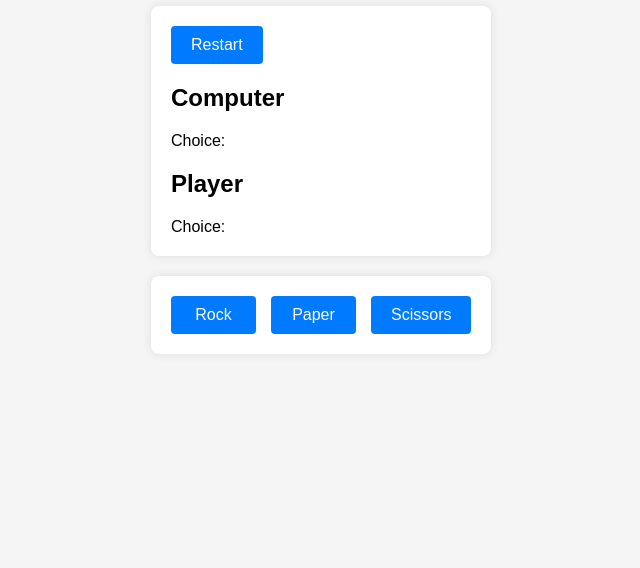
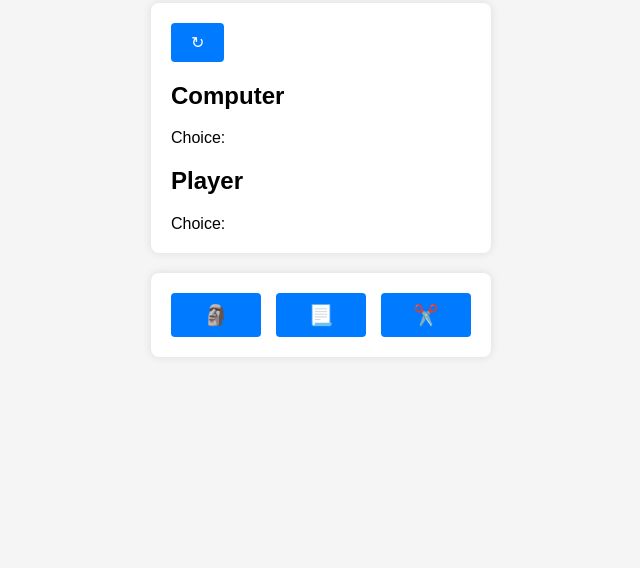
Before and after one commit to a169n/paper-rock-scissors, a plain HTML site: page index.html in a window 1280 px wide. Shown: the part 232-800 px from the top of the page, without its empty margins (319-959 px from the left). Drawn offline with Linux system fonts and the light colour scheme.

Commit message:
changed text to emojis :D

```diff
--- a/index.html
+++ b/index.html
@@ -11,23 +11,22 @@
 <body>
      <h1>Rock, Paper, Scissors</h1>
      <section>
-          <button id="restart">Restart</button>
+          <button id="restart">↻</button>
           <h2>Computer</h2>
           <div>Choice: <span id="comp"></span></div>
           <h2>Player</h2>
           <div>Choice: <span id="player"></span></div>
      </section>
      <section id="player-btns">
-          <button class="btn" id="btn-rock" data-value="Rock 🗿">Rock</button>
-          <button class="btn" id="btn-paper" data-value="Paper 📃">Paper</button>
-          <button class="btn" id="btn-scissors" data-value="Scissors ✂️">Scissors</button>
+          <button class="btn" id="btn-rock" data-value="Rock 🗿">🗿</button>
+          <button class="btn" id="btn-paper" data-value="Paper 📃">📃</button>
+          <button class="btn" id="btn-scissors" data-value="Scissors ✂️">✂️</button>
      </section>
 
      <p id="result"></p>
 
      <script src="script.js"></script>
 
-     <!-- <a href="mailto:test@gmail.com">test@gmail.com</a> -->
 </body>
 
 </html>
--- a/style.css
+++ b/style.css
@@ -44,6 +44,10 @@ button:hover {
      gap: 15px;
 }
 
+#player-btns button {
+     font-size: 20px;
+}
+
 .btn {
      width: 100px;
 }
```
